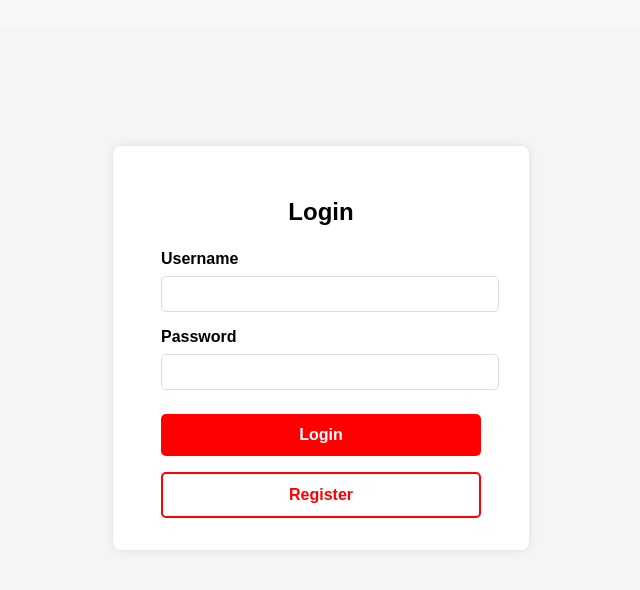
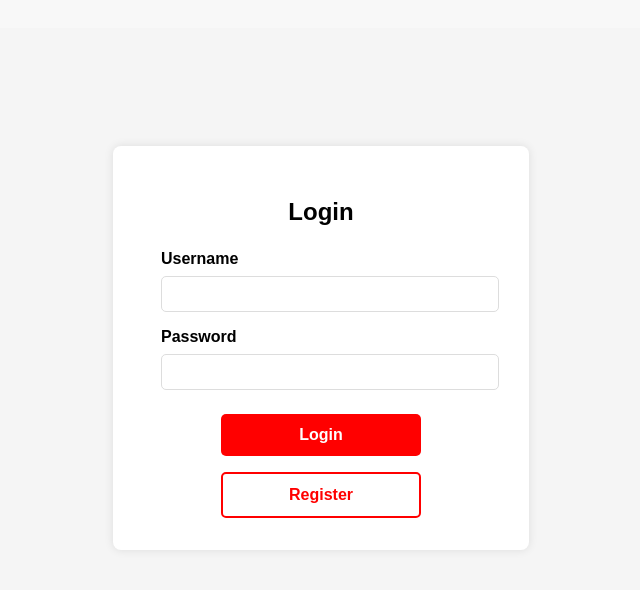
Before and after one commit to Mzknkung53/IRProject, a Vue app in the folder Frontend/my-vue-app/: page /login in a window 1280 px wide. Shown: the top 590 px of the page, without its empty margins (319-959 px from the left). Built offline with nearby package versions, Linux system fonts and the light colour scheme.

Commit message:
Fix bug of login.vue

```diff
--- a/Frontend/my-vue-app/src/components/Login.vue
+++ b/Frontend/my-vue-app/src/components/Login.vue
@@ -24,6 +24,7 @@ const goToRegister = () => {
     router.push('/register')
 }
 </script>
+
 <template>
     <div class="login-page">
         <div class="form-container">
@@ -43,6 +44,7 @@ const goToRegister = () => {
         </div>
     </div>
 </template>
+
 <style scoped>
 /* Center the login card vertically and horizontally */
 .login-page {
@@ -50,9 +52,7 @@ const goToRegister = () => {
     justify-content: center;
     align-items: center;
     min-height: 80vh;
-    /* Adjust as needed */
     background-color: #f5f5f5;
-    /* Light background */
 }
 
 /* Card-like container */
@@ -91,9 +91,10 @@ input {
 
 /* Login button */
 .login-button {
-    width: 100%;
+    width: 80%;
+    max-width: 200px;
     padding: 0.75rem;
-    margin-top: 0.5rem;
+    margin: 0.5rem auto 0;
     font-weight: bold;
     border: none;
     border-radius: 5px;
@@ -101,6 +102,7 @@ input {
     background-color: red;
     color: white;
     font-size: 1rem;
+    display: block;
 }
 
 .login-button:hover {
@@ -109,9 +111,10 @@ input {
 
 /* Register button */
 .register-button {
-    width: 100%;
+    width: 80%;
+    max-width: 200px;
     padding: 0.75rem;
-    margin-top: 1rem;
+    margin: 1rem auto 0;
     font-weight: bold;
     border: 2px solid red;
     border-radius: 5px;
@@ -119,6 +122,7 @@ input {
     background-color: #fff;
     color: red;
     font-size: 1rem;
+    display: block;
 }
 
 .register-button:hover {
```
